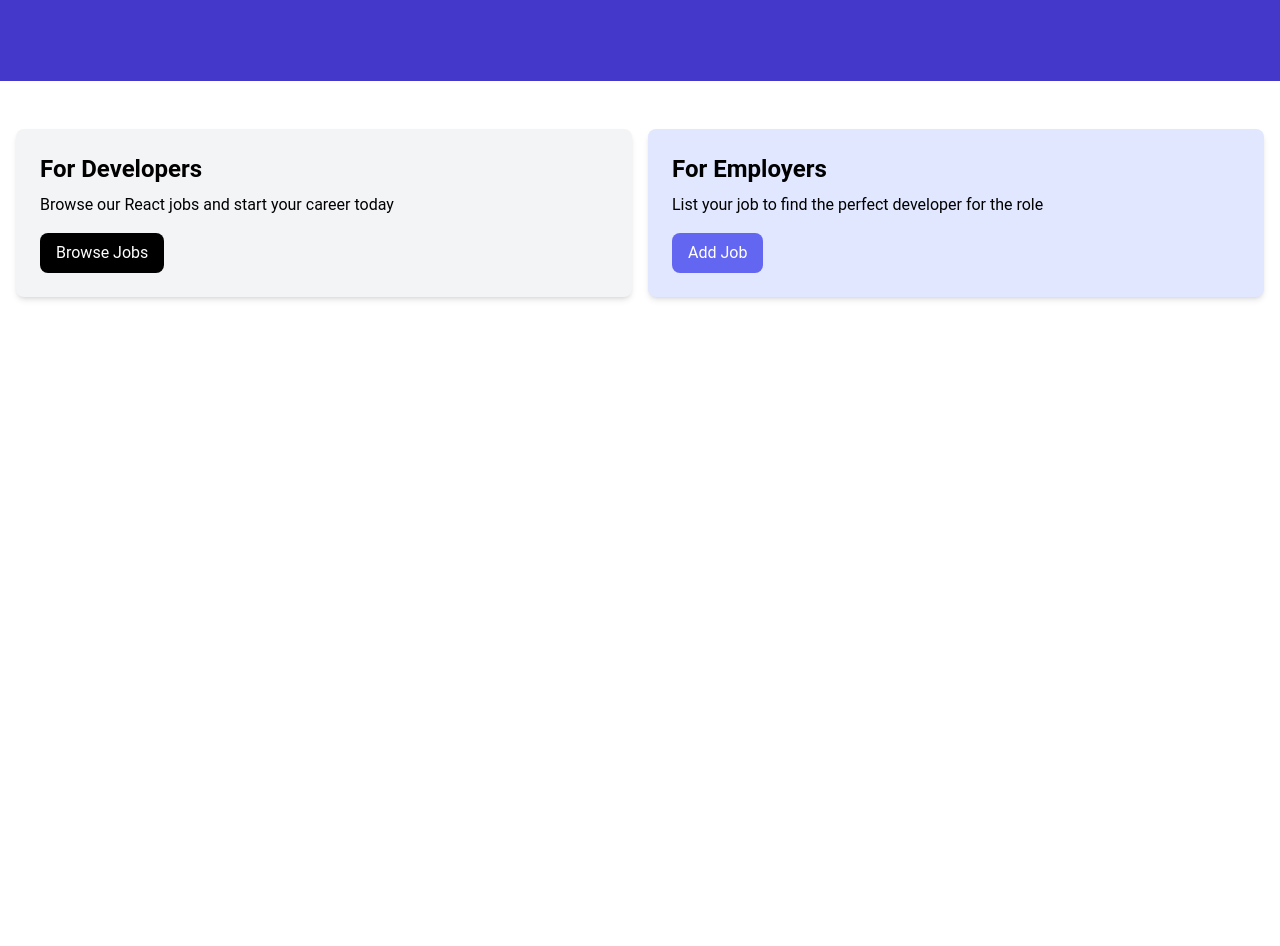
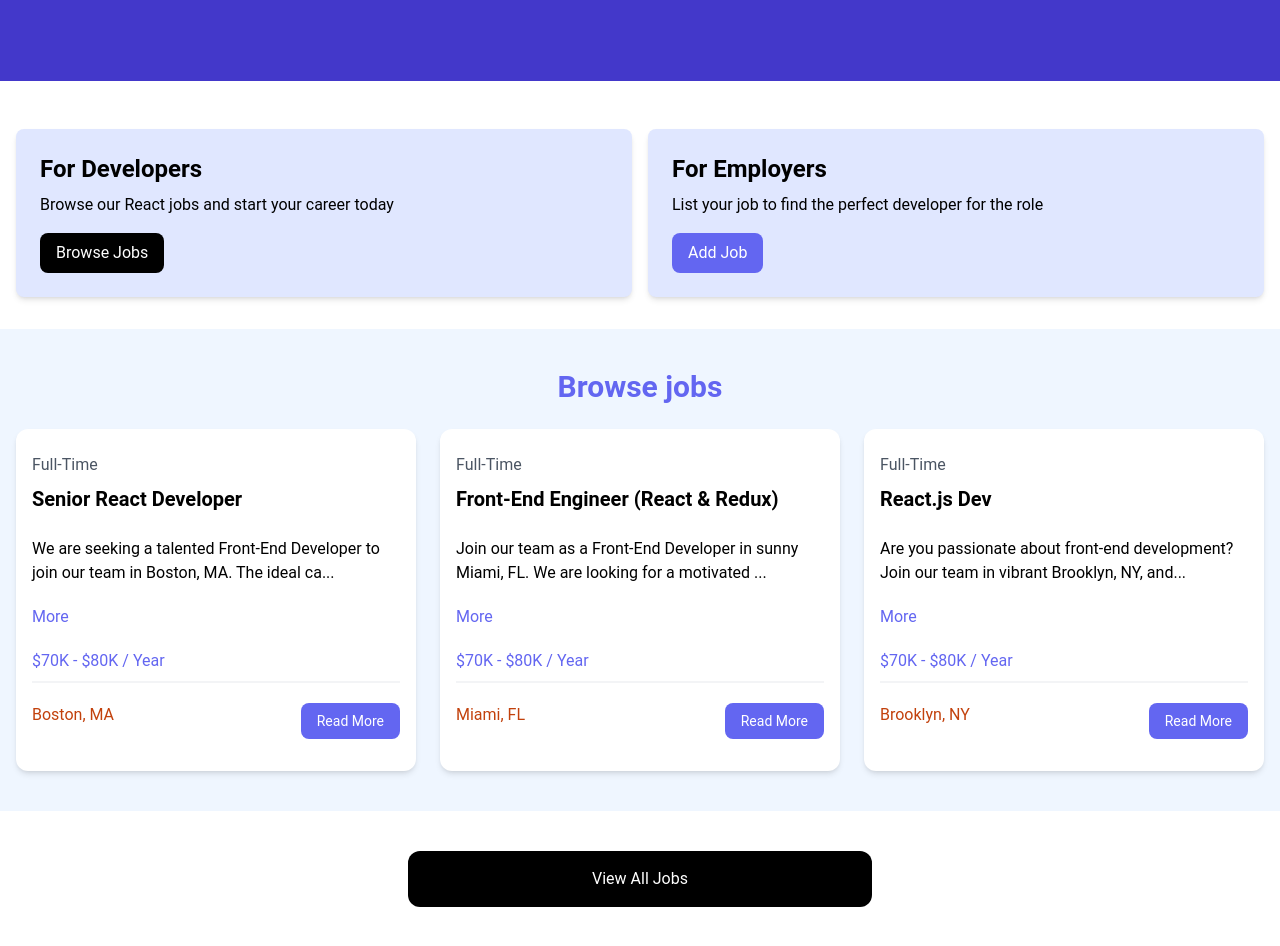
Before and after one commit to PrunelMel/React, a React (Vite) app: page / in a window 1280 px wide. Shown: the part 280-1226 px from the top of the page. Before the commit the page ends 800 px from the top, so only its background shows below. Built offline with nearby package versions, Linux system fonts and the light colour scheme.

Commit message:
hooks first use

```diff
--- a/src/App.tsx
+++ b/src/App.tsx
@@ -1,12 +1,16 @@
 import Navbar from "./components/Navbar"
 import Hero from "./components/Hero"
 import HomeCards  from "./components/HomeCards"
+import JobListings from "./components/JobListings"
+import ViewAllJobs from "./components/ViewAllJobs"
 const App = () => {
   return (
     <>
       <Navbar />
       <Hero />
       <HomeCards></HomeCards>
+      <JobListings></JobListings>
+      <ViewAllJobs></ViewAllJobs>
 
     </>
   )
--- a/src/components/Card.tsx
+++ b/src/components/Card.tsx
@@ -1,4 +1,5 @@
-const Card = ({ children, bg = 'bg-gray-100' }) => {
+
+const Card = ({ children , bg = 'bg-gray-100' }:{children: React.ReactNode, bg?: string}) => {
     return <div className={`${bg} p-6 rounded-lg shadow-md`}>{children}</div>;
   };
   export default Card;
--- a/src/components/HomeCards.tsx
+++ b/src/components/HomeCards.tsx
@@ -5,7 +5,7 @@
     <section className='py-4'>
       <div className='container-xl lg:container m-auto'>
         <div className='grid grid-cols-1 md:grid-cols-2 gap-4 p-4 rounded-lg'>
-          <Card>
+          <Card bg='bg-indigo-100'>
             <h2 className='text-2xl font-bold'>For Developers</h2>
             <p className='mt-2 mb-4'>
               Browse our React jobs and start your career today
--- /dev/null
+++ b/src/components/JobListing.tsx
@@ -0,0 +1,55 @@
+import { useState } from 'react';
+// interface Job {
+//   title: string;
+//   type: string;
+//   description: string;
+//   location: string;
+//   salary: string;
+// }
+const JobListing = (  { job }: { job: any }) => {
+
+  const [showFullDescription, setShowFullDescription] = useState(false);
+
+  let description = job.description;
+
+  if (!showFullDescription) {
+    description = description.substring(0, 90) + '...';
+  }
+
+  return (
+    <div className='bg-white rounded-xl shadow-md relative'>
+      <div className='p-4'>
+        <div className='mb-6'>
+          <div className='text-gray-600 my-2'>{job.type}</div>
+          <h3 className='text-xl font-bold'>{job.title}</h3>
+        </div>
+
+        <div className='mb-5'>{description}</div>
+
+        <button
+          onClick={() => setShowFullDescription((prevState) => !prevState)}
+          className='text-indigo-500 mb-5 hover:text-indigo-600'
+        >
+          {showFullDescription ? 'Less' : 'More'}
+        </button>
+
+        <h3 className='text-indigo-500 mb-2'>{job.salary} / Year</h3>
+
+        <div className='border border-gray-100 mb-5'></div>
+
+        <div className='flex flex-col lg:flex-row justify-between mb-4'>
+          <div className='text-orange-700 mb-3'>
+            {/* <FaMapMarker className='inline text-lg mb-1 mr-1' /> */}
+            {job.location}
+          </div>
+          <a
+            className='h-[36px] bg-indigo-500 hover:bg-indigo-600 text-white px-4 py-2 rounded-lg text-center text-sm'
+          >
+            Read More
+          </a>
+        </div>
+      </div>
+    </div>
+  );
+};
+export default JobListing;
--- /dev/null
+++ b/src/components/JobListings.tsx
@@ -0,0 +1,29 @@
+import jobs from '../jobs.json'
+import JobListing from './JobListing';
+
+const JobListings = () => {
+
+
+  let  recentJobs = jobs.slice(0, 3);
+
+  return (
+    <section className='bg-blue-50 px-4 py-10'>
+    <div className='container-xl lg:container m-auto'>
+      <h2 className='text-3xl font-bold text-indigo-500 mb-6 text-center'>
+        Browse jobs
+      </h2>
+
+        <div className='grid grid-cols-1 md:grid-cols-3 gap-6'>
+          {
+            recentJobs.map((job) => (
+              <JobListing job={job} />
+            ))
+          }
+        </div>
+
+    </div>
+  </section>
+  )
+}
+
+export default JobListings
--- /dev/null
+++ b/src/components/ViewAllJobs.tsx
@@ -0,0 +1,14 @@
+
+const ViewAllJobs = () => {
+  return (
+    <section className="m-auto max-w-lg my-10 px-6">
+
+        <a href="jobs.html" className="block bg-black text-white text-center py-4 px-6 rounded-xl hover:bg-gray-700">
+          View All Jobs
+        </a>
+
+    </section>
+  );
+}
+
+export default ViewAllJobs
--- a/src/jobs.json
+++ b/src/jobs.json
@@ -1,5 +1,5 @@
-{
-    "jobs": [
+
+[
     {
       "id": "1",
       "title": "Senior React Developer",
@@ -85,4 +85,3 @@
       }
     }
 ]
-  }
```
Lines whose indentation alone changed are shown as unchanged.
